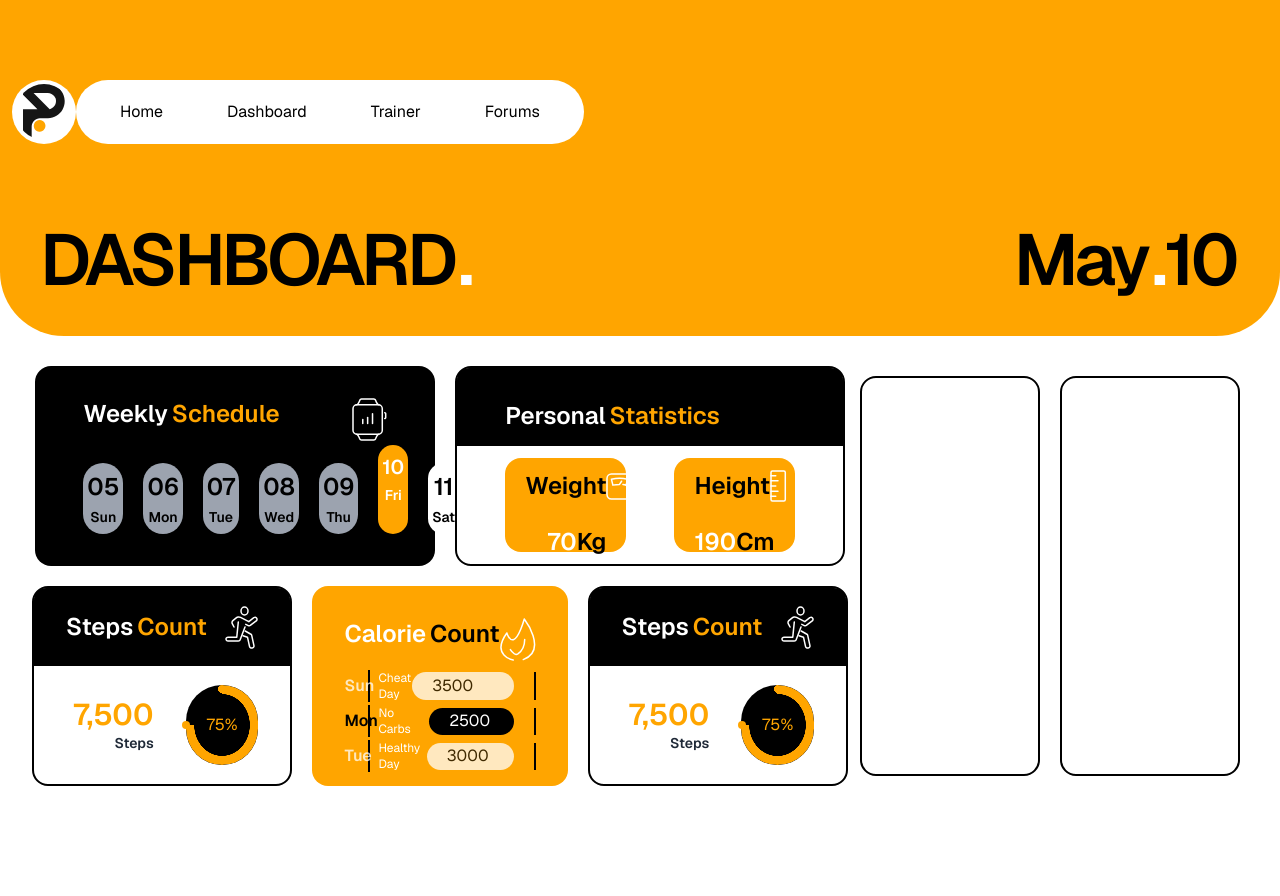
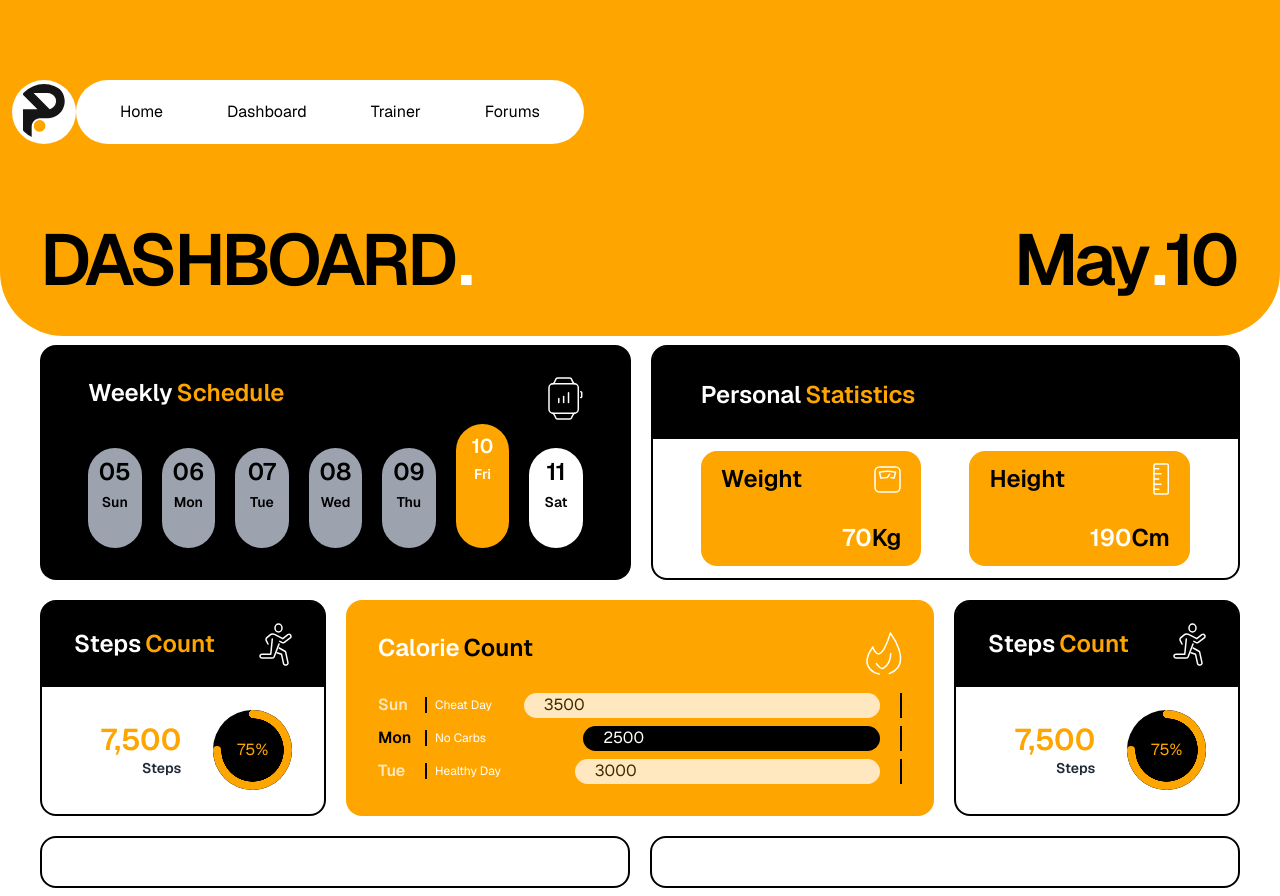
Before and after one commit to AbeerRao/palestra-ncrypt, a Next.js app: page /dashboard in a window 1280 px wide. Before the commit the page ends 816 px from the top, so only its background shows below. Built offline with nearby package versions, Linux system fonts and the light colour scheme.

Commit message:
dashboard changes

```diff
--- a/src/pages/dashboard.js
+++ b/src/pages/dashboard.js
@@ -13,10 +13,10 @@ function Dashboard() {
         topDiv: "bg-accent w-full h-full rounded-b-[4rem] h-[40vh] flex flex-col items-center justify-between pb-10",
         topInfo: "w-full flex flex-row items-center justify-between px-10",
         topTitle: "flex flex-row items-center justify-center text-white text-7xl font-semibold tracking-tighter",
-        dashboardInfo: "flex flex-row items-center justify-center space-x-5 w-full p-10 h-[60vh]",
-        infoLeft: "flex flex-col items-center justify-center w-2/3 h-full space-y-5",
+        dashboardInfo: "flex flex-col 2xl:flex-row items-center space-y-5 2xl:space-y-0 justify-center 2xl:space-x-5 w-full p-10 h-[70vh]",
+        infoLeft: "flex flex-col items-center justify-center 2xl:w-2/3 w-full h-full space-y-5",
         leftInfo: "w-full h-1/2 flex flex-row items-center justify-center space-x-5",
-        infoRight: "flex flex-row items-center justify-center w-1/3 h-full space-x-5"
+        infoRight: "flex flex-row items-center justify-center 2xl:w-1/3 w-full h-full space-x-5"
     }
 
     const curr = new Date().toString().slice(4, 10)
```
